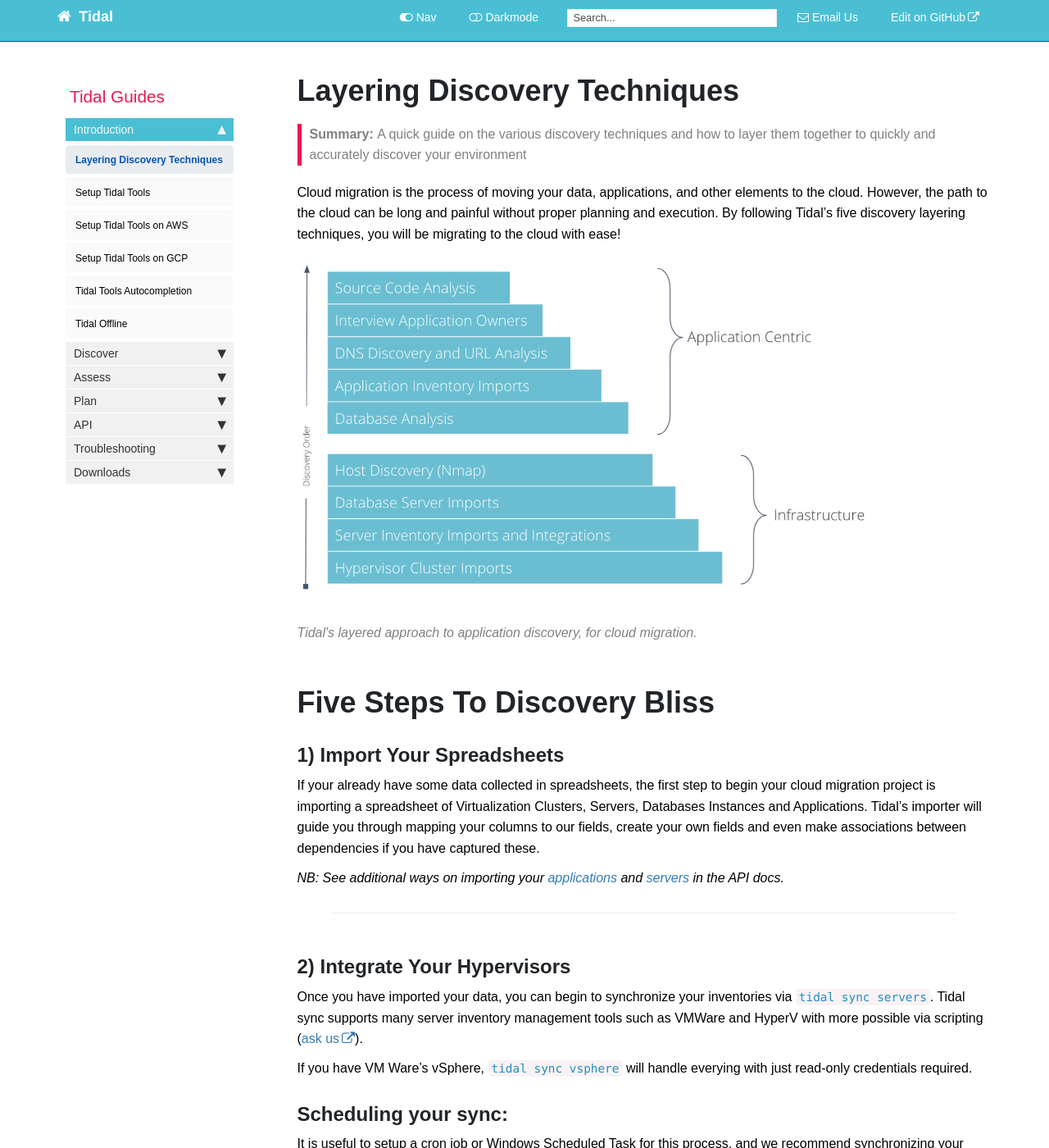
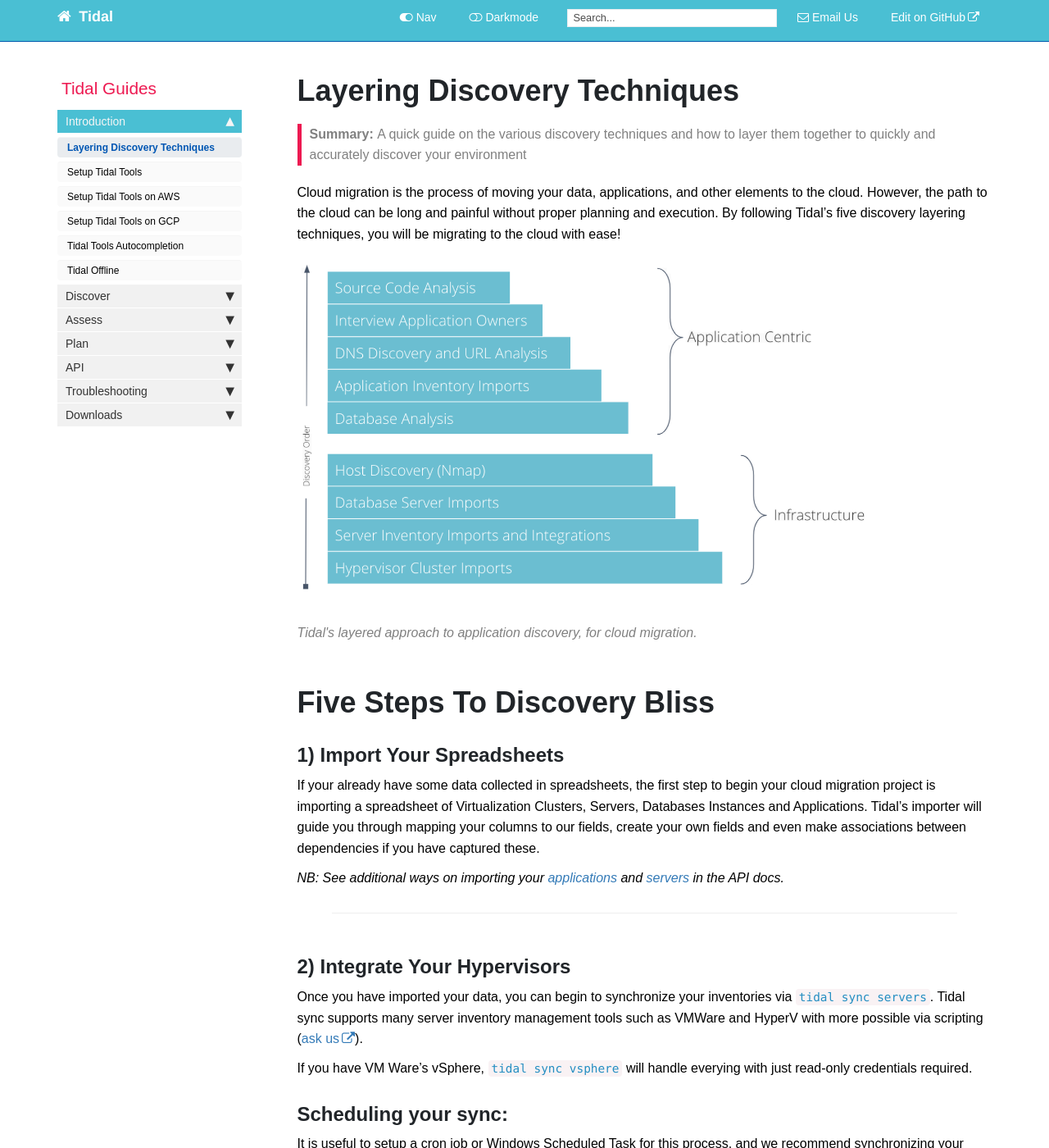
Before and after one commit to tidalmigrations/tidalmigrations.github.io, a Jekyll site: the page built from pages/user guides/discovery_techniques.md, in a window 1280 px wide and 1400 px high. Shown: the whole window at 82% size. Built offline with Jekyll 4.4.1, drawn with Linux system fonts in a browser that asks for light colours; nearby versions of some CDN libraries; comment, search, counter and statistics services are not loaded.

Commit message:
less padding in left nav

```diff
--- a/css/customstyles.css
+++ b/css/customstyles.css
@@ -53,7 +53,7 @@ h1, h2, h3, h4, h5, h6 {
 #mysidebar {
   background-color: var(--sidebar-background);
   color: var(--sidebar-text-color);
-  padding: 10px;
+  padding: 0px;
   border-radius: 5px;
 }
 
@@ -68,7 +68,7 @@ h1, h2, h3, h4, h5, h6 {
 
 #mysidebar ul li a {
   color: var(--sidebar-text-color);
-  padding: 8px 12px;
+  padding: 3px 12px;
   display: block;
   border-radius: 4px;
   transition: background-color 0.3s, color 0.3s;
```
